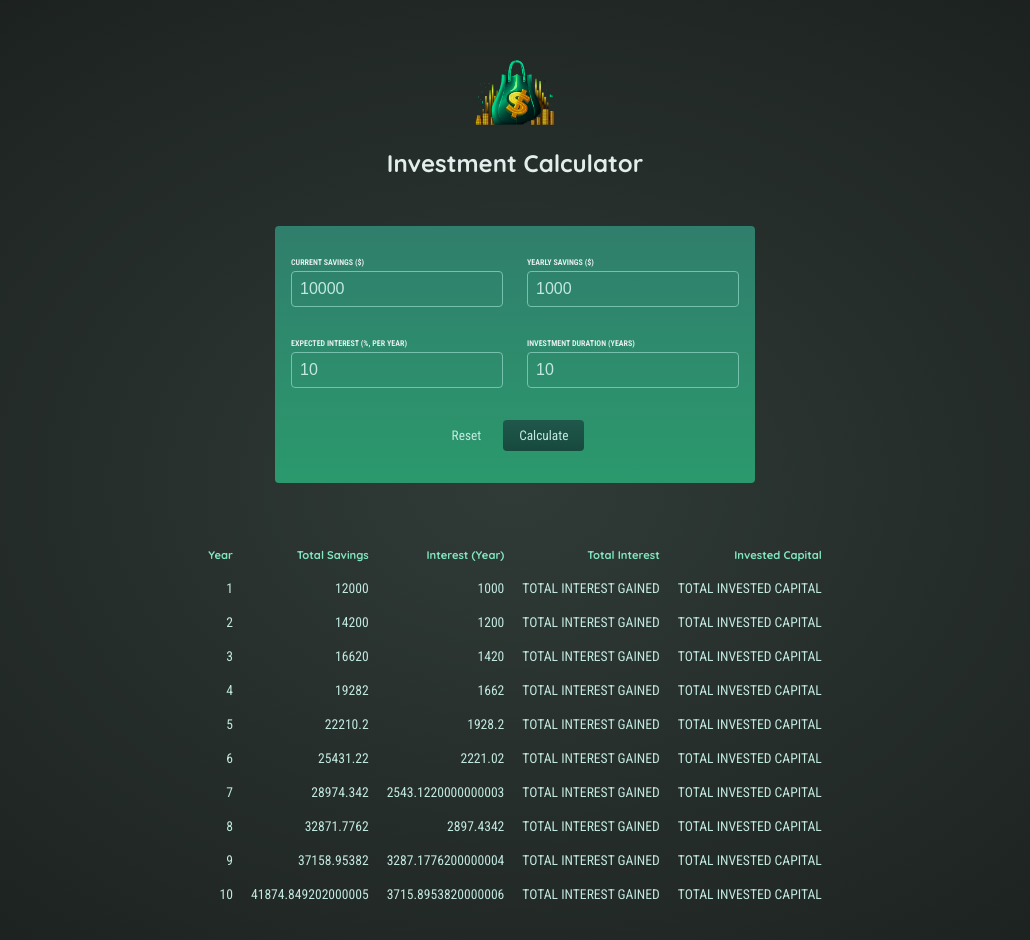
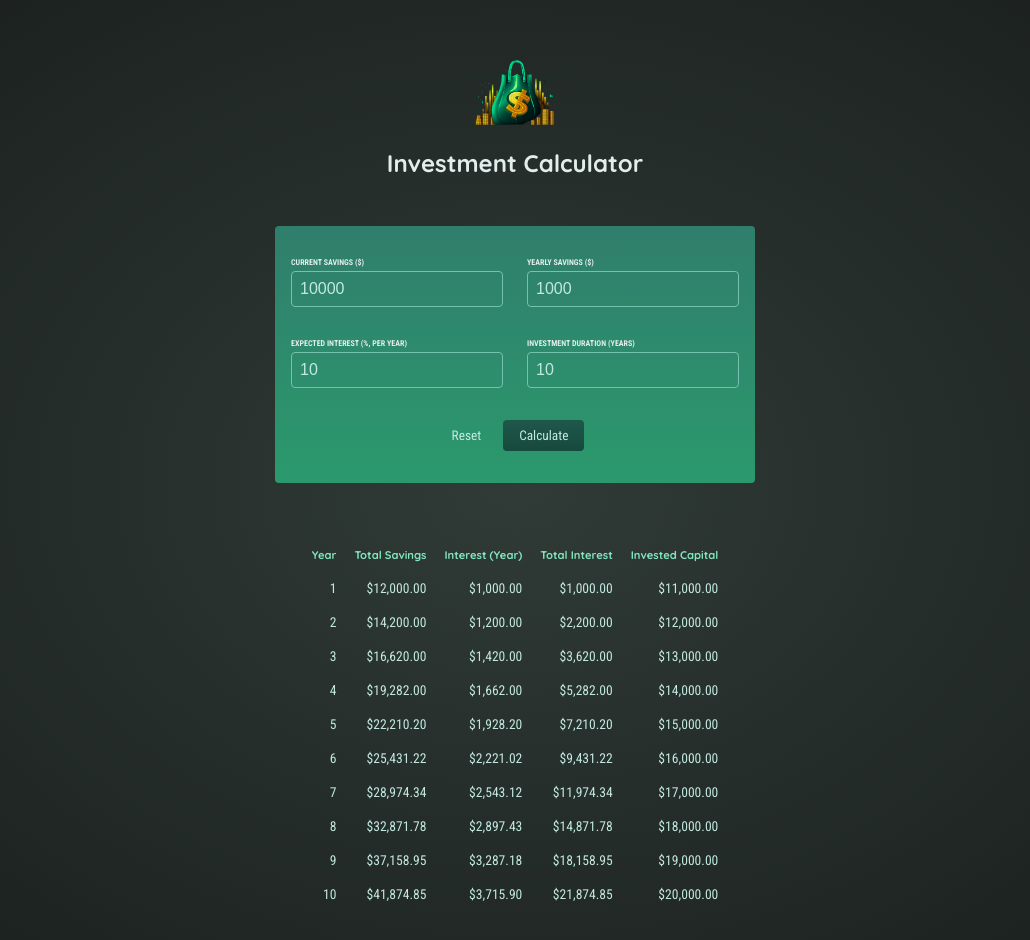
Before and after one commit to AykhanAhmadli/InvestmentApp, a React (Create React App) app: page / in a window 1280 px wide. Both pictures are taken after a click on the button "Calculate". Shown: the top 940 px of the page, without its empty margins (125-1155 px from the left). Built offline with nearby package versions, Linux system fonts and the light colour scheme.

Commit message:
Results table was formatted according to finance

```diff
--- a/src/App.js
+++ b/src/App.js
@@ -5,7 +5,7 @@ import { useState } from "react";
 
 
 const App = () => {
-
+  const [currentSavings, setCurrentSavings] = useState(10000)
   const [results, setResults] = useState(null)
   const calculateHandler = (currentSavings,yearlyContribution,expectedReturn,duration) => {
     const yearlyData = [];
@@ -27,12 +27,11 @@ const App = () => {
   return (
     <div>
       <Header />
-
-      <Form onCalculate={calculateHandler}/>
+      <Form onCalculate={calculateHandler} currentSavings={currentSavings} setCurrentSavings={setCurrentSavings}/>
 
       {/* Todo: Show below table conditionally (only once result data is available) */}
       {/* Show fallback text if no data is available */}
-      {results &&  <Results data={results}/> }
+      {results &&  <Results data={results} initialInvestment={currentSavings} /> }
 
     </div>
   );
--- a/src/components/Form.js
+++ b/src/components/Form.js
@@ -1,6 +1,5 @@
 import { useState } from "react"
-const Form = ({onCalculate}) => {
-    const [currentSavings, setCurrentSavings] = useState(10000)
+const Form = ({onCalculate,currentSavings,setCurrentSavings}) => {
     const [yearlyContribution, setYearlyContribution] = useState(1000)
     const [expectedReturn, setExpectedReturn] = useState(10)
     const [duration, setDuration] = useState(10)
--- a/src/components/Results.js
+++ b/src/components/Results.js
@@ -1,4 +1,11 @@
-const Results = ({data}) => {
+const Results = ({data,initialInvestment}) => {
+    const formatter = new Intl.NumberFormat('en-US', {
+        style: 'currency',
+        currency: 'USD',
+        minimumFractionDigits: 2,
+        maximumFractionDigits: 2,
+      });
+
     return (
         <table className="result">
             <thead>
@@ -12,13 +19,24 @@ const Results = ({data}) => {
             </thead>
             <tbody>
                 {data.map(data=>
-                <tr>
-                    <td>{data.year}</td>
-                    <td>{data.savingsEndOfYear}</td>
-                    <td>{data.yearlyInterest}</td>
-                    <td>TOTAL INTEREST GAINED</td>
-                    <td>TOTAL INVESTED CAPITAL</td>
-                </tr>
+                <tr key={data.year}>
+                <td>{data.year}</td>
+                <td>{formatter.format(data.savingsEndOfYear)}</td>
+                <td>{formatter.format(data.yearlyInterest)}</td>
+                <td>
+                  {formatter.format(
+                    data.savingsEndOfYear -
+                      initialInvestment -
+                      data.yearlyContribution * data.year
+                  )}
+                </td>
+                <td>
+                  {formatter.format(
+                    initialInvestment +
+                    data.yearlyContribution * data.year
+                  )}
+                </td>
+              </tr>
                 )}
             </tbody>
         </table>
```
